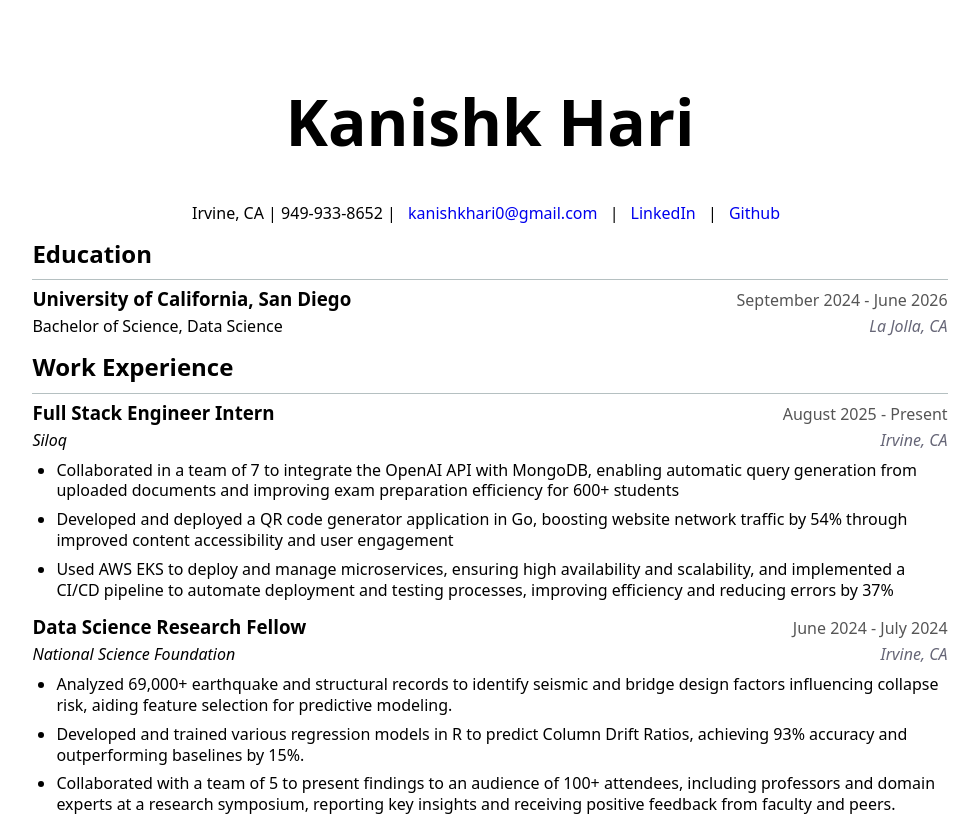
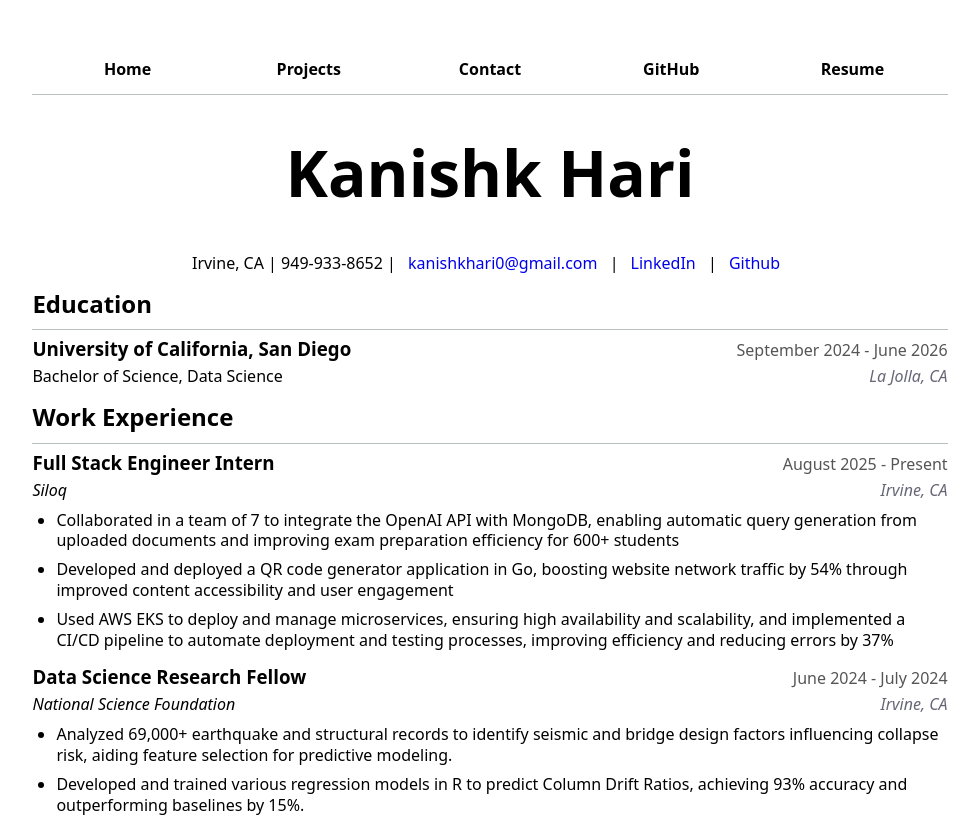
Before and after one commit to KanishkHari/portfolio, a plain HTML site: page Resume/index.html in a window 1280 px wide. Shown: the top 819 px of the page, without its empty margins (150-1129 px from the left). Drawn offline with Linux system fonts and the light colour scheme.

Commit message:
Update index.html

```diff
--- a/Resume/index.html
+++ b/Resume/index.html
@@ -163,5 +163,6 @@
       <li><strong>Databases/Cloud:</strong> Postgres, MySQL, NoSQL, REST API, Data Warehouse, ETL, Data Pipeline, Data Lake, MongoDB, AWS </li>
     </ul>
   </section>
+  <script type="module" src="../global.js"></script>
 </body>
 </html>
```
